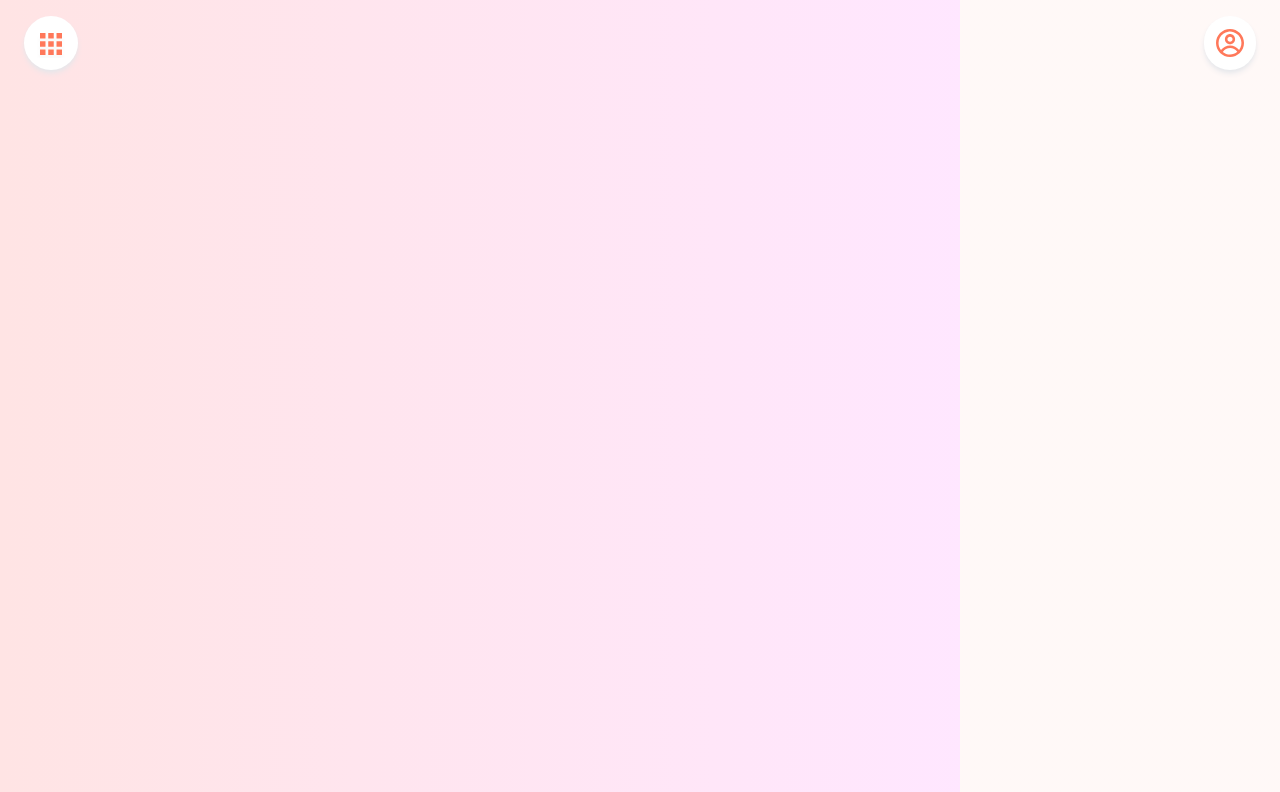
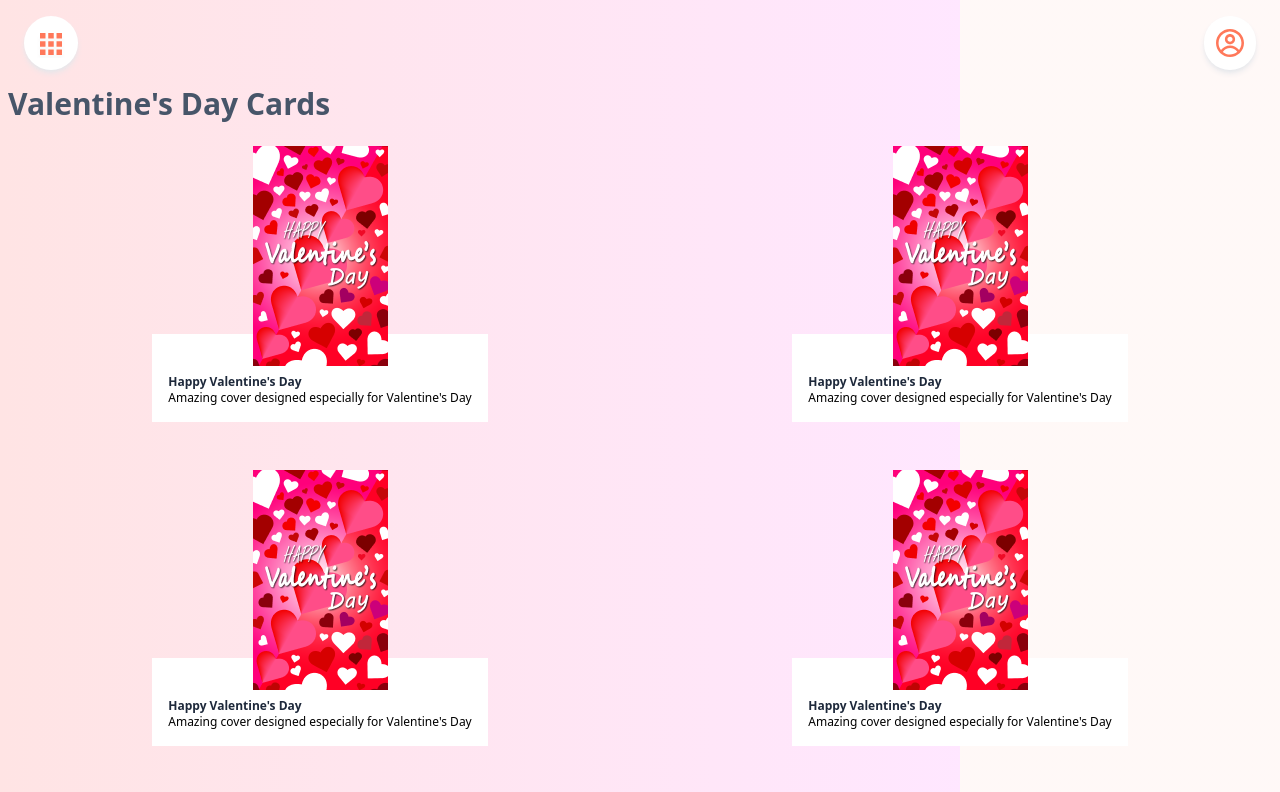
Before and after one commit to UncleKhab/greeting-cards, a Next.js app: page /cards in a window 1280 px wide. Shown: the top 792 px of the page. Built offline with nearby package versions, Linux system fonts and the light colour scheme.

Commit message:
browse page

```diff
--- /dev/null
+++ b/components/atoms/list-card/ListCard.jsx
@@ -0,0 +1,16 @@
+import {Image} from 'next/image'
+const ListCard = ({imgSource}) => {
+    return (
+        <div className='flex flex-col justify-center items-center z-10'>
+            <div className='w-fit z-20'>
+                <img src={imgSource} alt="img-greeting-cover" />
+            </div>
+            <div className='bg-white p-4 pt-10 z-10 relative -top-10  m-2'>
+                <h3 className='text-xs font-bold text-slate-800'>Happy Valentine's Day</h3>
+                <p className='text-xs'>Amazing cover designed especially for Valentine's Day</p>
+            </div>
+        </div>
+    )
+}
+
+export default ListCard
--- a/components/molecules/menu-bar/MenuBar.jsx
+++ b/components/molecules/menu-bar/MenuBar.jsx
@@ -3,7 +3,7 @@ import CircularButton from "../../atoms/circular-button/CircularButton";
 import { menuIcon, profileIcon } from "./icons";
 const MenuBar = () => {
   return (
-    <nav className="px-6 flex justify-between pt-4">
+    <nav className="px-6 flex justify-between sticky top-4 z-50">
       <CircularButton icon={menuIcon} />
       <CircularButton icon={profileIcon} />
     </nav>
--- a/pages/cards/index.jsx
+++ b/pages/cards/index.jsx
@@ -1,11 +1,21 @@
 import React from "react";
+import ListCard from "../../components/atoms/list-card/ListCard";
 import MenuBar from "../../components/molecules/menu-bar/MenuBar";
 import styles from "./styles.module.css";
 
 const index = () => {
+  const imageList = ['/assets/images/card-cover2.png', '/assets/images/card-cover2.png', '/assets/images/card-cover2.png','/assets/images/card-cover2.png','/assets/images/card-cover2.png','/assets/images/card-cover2.png','/assets/images/card-cover2.png','/assets/images/card-cover2.png','/assets/images/card-cover2.png','/assets/images/card-cover2.png','/assets/images/card-cover2.png','/assets/images/card-cover2.png','/assets/images/card-cover2.png']
   return (
-    <div className={`${styles.pageBg} h-screen`}>
+    <div className={`${styles.pageBg}`}>
       <MenuBar />
+      <div className="pt-8 pl-2 text-3xl font-bold pb-6 text-slate-600">
+        <h1>
+          Valentine's Day Cards
+        </h1>
+      </div>
+      <div className="grid-cols-2 grid justify-center">
+        {imageList.map((item, index )=> <ListCard imgSource={item} key={`${item}---${index}`}/>)}
+      </div>
     </div>
   );
 };
```
Also changed, not shown: public/assets/images/card-cover.png (added), public/assets/images/card-cover2.png (added).
